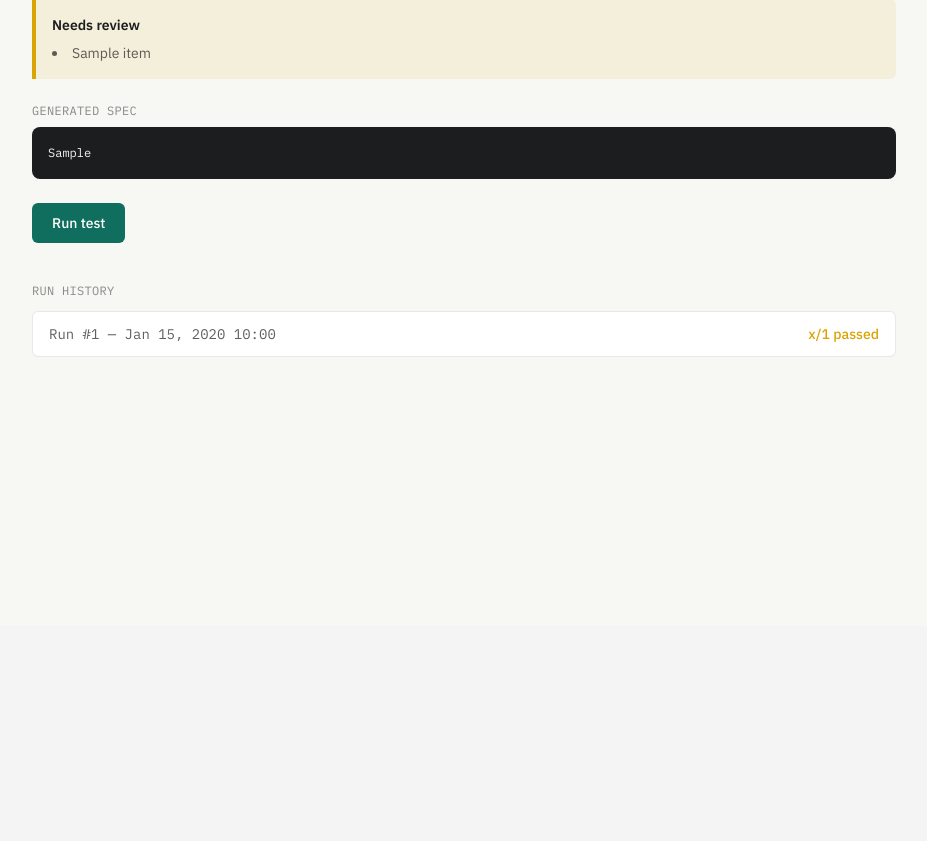
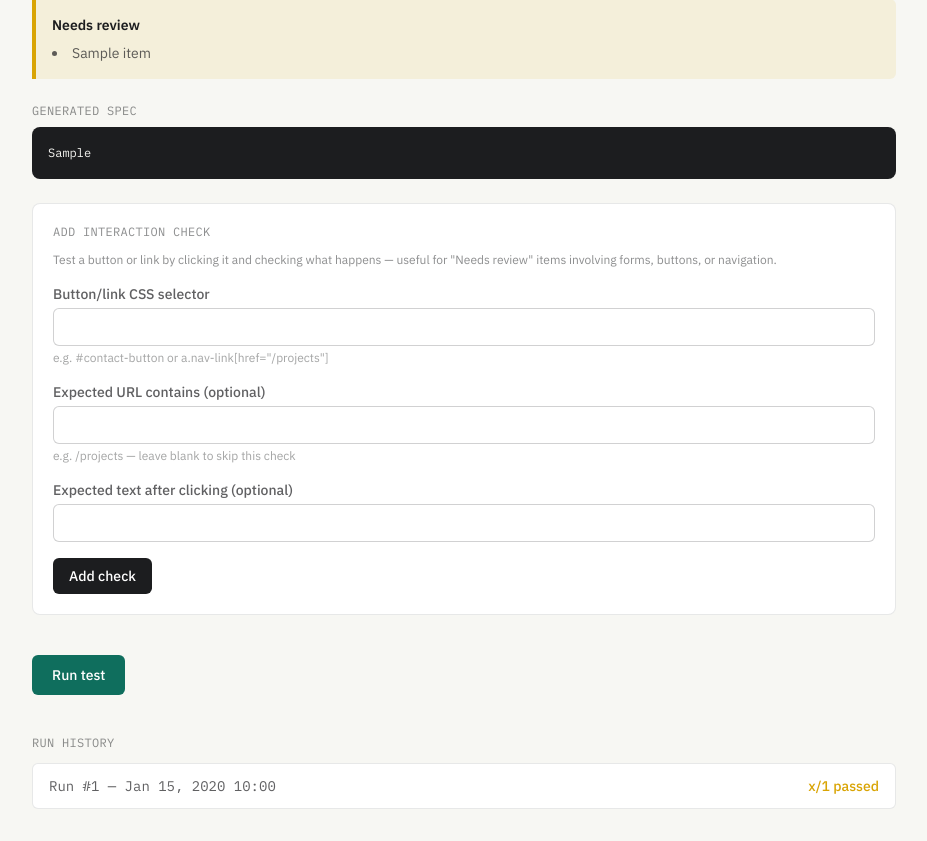
Before and after one commit to mekhlua/web_tester_bot, a Django app: template bot/templates/bot/spec_detail.html in a window 1280 px wide. Shown: the part 174-1015 px from the top of the page, without its empty margins (176-1103 px from the left). Before the commit the page ends 531 px from the top, so only its background shows below. Run offline with Django 5.2, Linux system fonts and the light colour scheme; tables that the repository leaves empty hold one stand-in row (values such as "Sample post"); the template is opened without the code that fills it: values that come from a table or form of the project are taken from there, most other values are stand-ins (such as "Sample title", 1, 10 or a date in 2020); style sheets or scripts are compiled from the project's sources.

Commit message:
Add missing 'Add Interaction Check' form to custom spec_detail.html template

```diff
--- a/bot/templates/bot/spec_detail.html
+++ b/bot/templates/bot/spec_detail.html
@@ -22,6 +22,32 @@
   <div class="mb-6">
     <h2 class="text-xs font-mono uppercase tracking-wide text-ink/50 mb-2">Generated spec</h2>
     <pre class="bg-ink text-paper text-xs font-mono rounded-lg p-4 overflow-x-auto leading-relaxed">{{ spec.spec_yaml }}</pre>
+  </div>
+
+  <div class="mb-10 border border-ink/10 rounded-lg p-5 bg-white">
+    <h2 class="text-xs font-mono uppercase tracking-wide text-ink/50 mb-3">Add interaction check</h2>
+    <p class="text-xs text-ink/50 mb-4">Test a button or link by clicking it and checking what happens — useful for "Needs review" items involving forms, buttons, or navigation.</p>
+    <form method="post" action="{% url 'add_interaction_check' spec.id %}" class="space-y-4">
+      {% csrf_token %}
+      <div>
+        <label for="{{ interaction_form.selector.id_for_label }}" class="text-sm text-ink/70">{{ interaction_form.selector.label }}</label>
+        {{ interaction_form.selector }}
+        <p class="text-xs text-ink/40 mt-1">{{ interaction_form.selector.help_text }}</p>
+      </div>
+      <div>
+        <label for="{{ interaction_form.expect_url_contains.id_for_label }}" class="text-sm text-ink/70">{{ interaction_form.expect_url_contains.label }}</label>
+        {{ interaction_form.expect_url_contains }}
+        <p class="text-xs text-ink/40 mt-1">{{ interaction_form.expect_url_contains.help_text }}</p>
+      </div>
+      <div>
+        <label for="{{ interaction_form.expect_text.id_for_label }}" class="text-sm text-ink/70">{{ interaction_form.expect_text.label }}</label>
+        {{ interaction_form.expect_text }}
+      </div>
+      {% for error in interaction_form.non_field_errors %}<p class="text-sm text-fail">{{ error }}</p>{% endfor %}
+      <button type="submit" class="bg-ink text-white text-sm font-medium px-4 py-2 rounded-md hover:bg-ink/80">
+        Add check
+      </button>
+    </form>
   </div>
 
   <form method="post" action="{% url 'run_spec' spec.id %}" class="mb-10">
```
